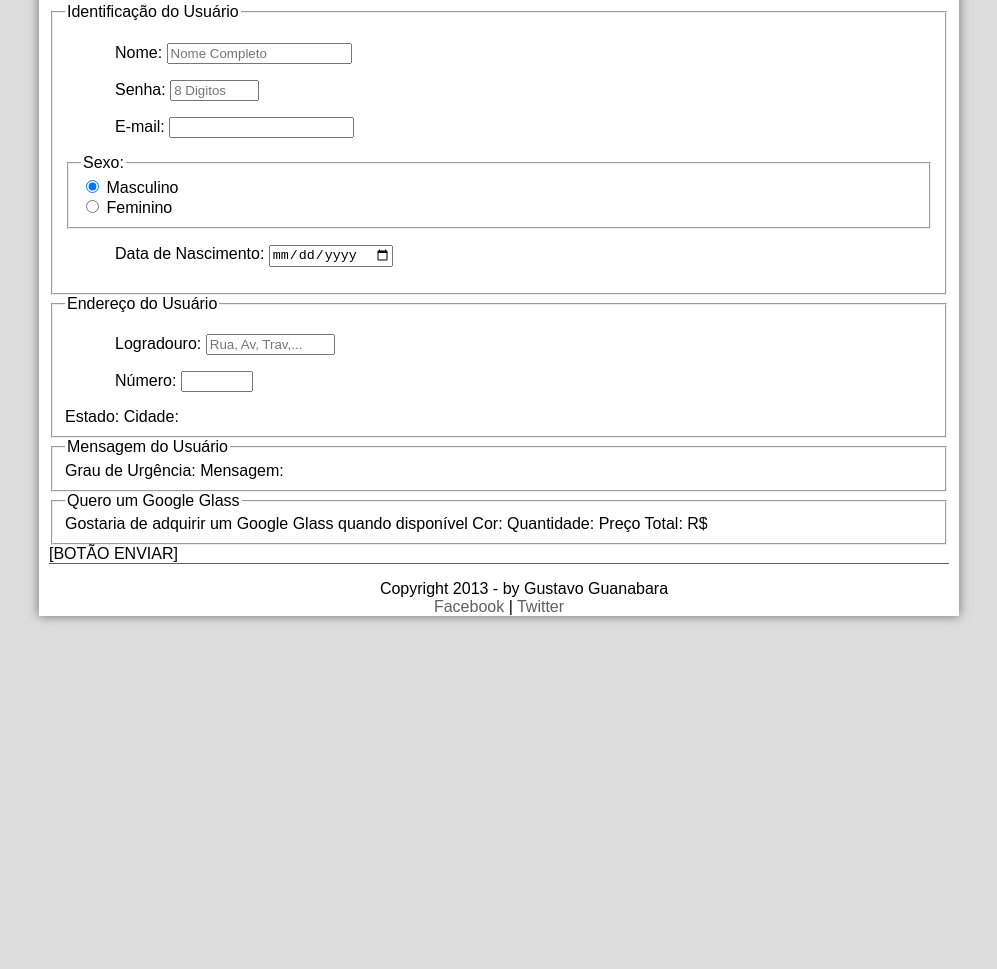
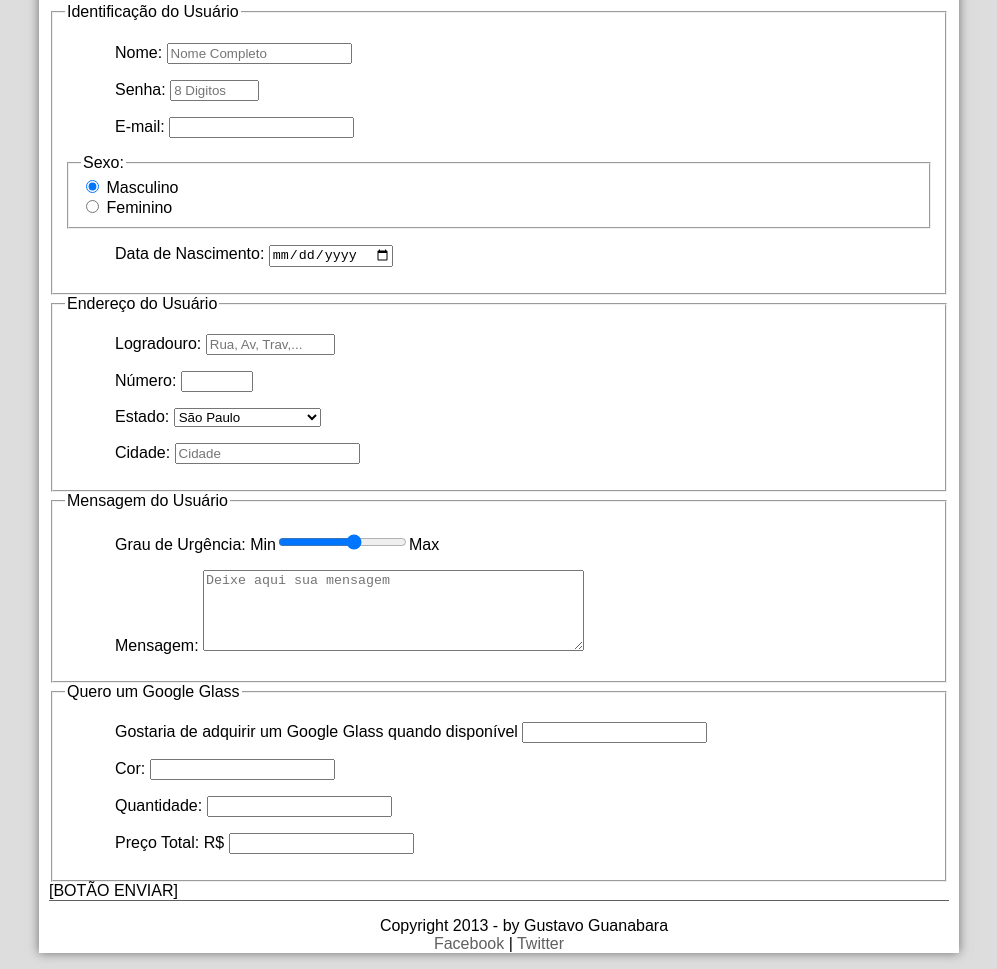
Before and after one commit to V-Pantoja/cev-html5-site, a plain HTML site: page fale-conosco.html in a window 1280 px wide. Shown: the part 316-1285 px from the top of the page, without its empty margins (141-1138 px from the left). Before the commit the page ends 948 px from the top, so only its background shows below. Drawn offline with Linux system fonts and the light colour scheme.

Commit message:
aula-34
Method post e get, value;
Tags: Select - optgroup - option, datalist, textarea;

```diff
--- a/fale-conosco.html
+++ b/fale-conosco.html
@@ -48,7 +48,8 @@
             </header>
 
 
-				<form action="">
+				<form method="post" id="fContato" action="#"> <!-- action (para onde será enviado os dados do formulário ex: mailto:contato@cursoemvideo.com) -->
+
 					<fieldset id="usuario">
 						<legend>Identificação do Usuário</legend>
 						<p><label for="cNome">Nome:</label> <input type="text" id="cNome" name="tNome" size="20" maxlength="30" placeholder="Nome Completo"/></p>
@@ -66,25 +67,52 @@
 						<legend>Endereço do Usuário</legend>
 						<p><label for="cRua">Logradouro:</label> <input type="text" id="cRua" name="tRua" size="13" maxlength="80" placeholder="Rua, Av, Trav,..."/></p>
 						<p><label for="cNum">Número:</label> <input type="number" id="cNum" name="tNum" min="1" max="9999"/></p>
-						Estado:
-						Cidade:
+
+						<p><label for="cEst">Estado:</label>
+							<select name="tEst" id="cEst">
+								<optgroup label="Região Sudeste">
+									<option value="RJ">Rio de Janeiro</option>
+									<option value="SP" selected >São Paulo</option>
+									<option value="MG">Minas Gerais</option>
+								</optgroup>
+								<optgroup label="Região Sul">
+									<option value="PR">Paraná</option>
+									<option value="SC">Santa Caterina</option>
+									<option value="RS">Rio Grande do Sul</option>
+								</optgroup>
+								<!-- value (é o valor que será enviado para o banco de dados) -->
+							</select>
+						</p>
+
+						<p><label for="cCid">Cidade:</label> <input type="text" id="cCid" name="tCid" size="20" maxlength="40" placeholder="Cidade" list="cidades"></p>
+						<datalist id="cidades">
+							<option value="Rio de Janeiro"></option>
+							<option value="Nova Iguaçu"></option>
+							<option value="Niterói"></option>
+							<option value="Belford Roxo"></option>
+						</datalist>
 					</fieldset>
 
 					<fieldset id="mensagem">
 						<legend>Mensagem do Usuário</legend>
-						Grau de Urgência:
-						Mensagem:
+						<p><label for="cUrg">Grau de Urgência:</label>
+							Min<input type="range" id="cUrg" name="tUrg" min="0" max="10" step="2"/>Max
+						</p>
+						<p><label for="cMsg">Mensagem:</label>
+							<textarea name="tMsg" id="cMsg" cols="45" rows="5" placeholder="Deixe aqui sua mensagem"></textarea>
+						</p>
 					</fieldset>
 
 					<fieldset id="pedido">
 						<legend>Quero um Google Glass</legend>
-						Gostaria de adquirir um Google Glass quando disponível
-						Cor:
-						Quantidade:
-						Preço Total: R$
+						<p><label for="cPed">Gostaria de adquirir um Google Glass quando disponível</label> <input type="text"></p>
+						<p><label for="cCor">Cor:</label> <input type="text"></p>
+						<p><label for="cQtd">Quantidade:</label> <input type="text"></p>
+						<p><label for="cTot">Preço Total: R$</label> <input type="text"></p>
 					</fieldset>
 
 					[BOTÃO ENVIAR]
+
 				</form>
 
          </article>
```
